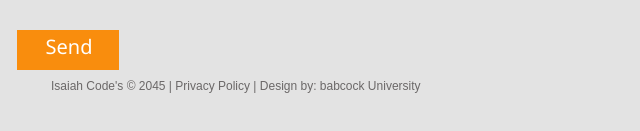
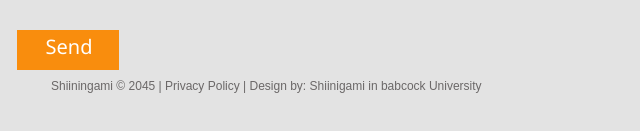
Before and after one commit to General052/FrontEnd, a plain HTML site: page Pet Website/contacts.html in a window 1280 px wide. Shown: the part 825-956 px from the top of the page, 119-759 px from the left. Drawn offline with Linux system fonts and the light colour scheme; a web font is replaced by a local one.

Commit message:
Update contacts.html

```diff
--- a/Pet Website/contacts.html
+++ b/Pet Website/contacts.html
@@ -78,7 +78,7 @@
   <div class="container_12">
     <div class="grid_12">
       <div class="socials"> <a href="#"></a> <a href="#"></a> <a href="#"></a> <a href="#"></a> </div>
-      <p>Isaiah Code's &copy; 2045 | <a href="#">Privacy Policy</a> | Design by: <a href="http://www.babcock.edu.ng/">babcock University</a></p>
+      <p>Shiiningami &copy; 2045 | <a href="#">Privacy Policy</a> | Design by: <a href="http://www.babcock.edu.ng/">Shiinigami in babcock University</a></p>
     </div>
     <div class="clear"></div>
   </div>
```
